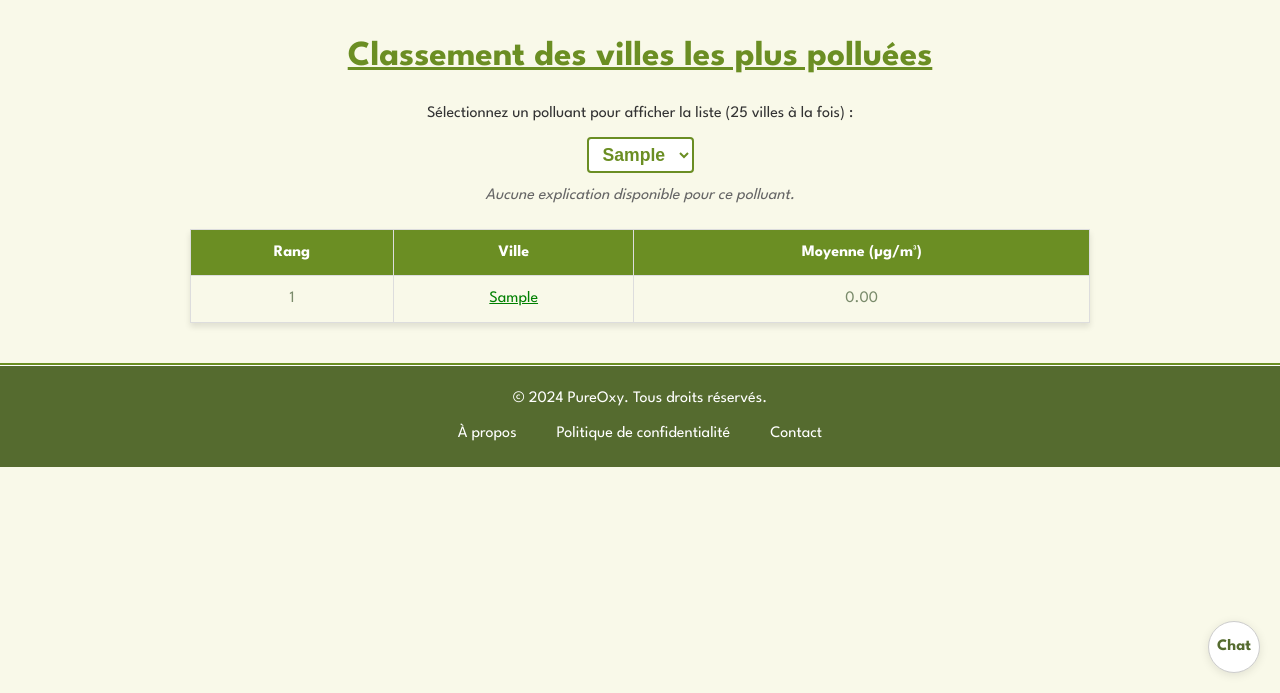
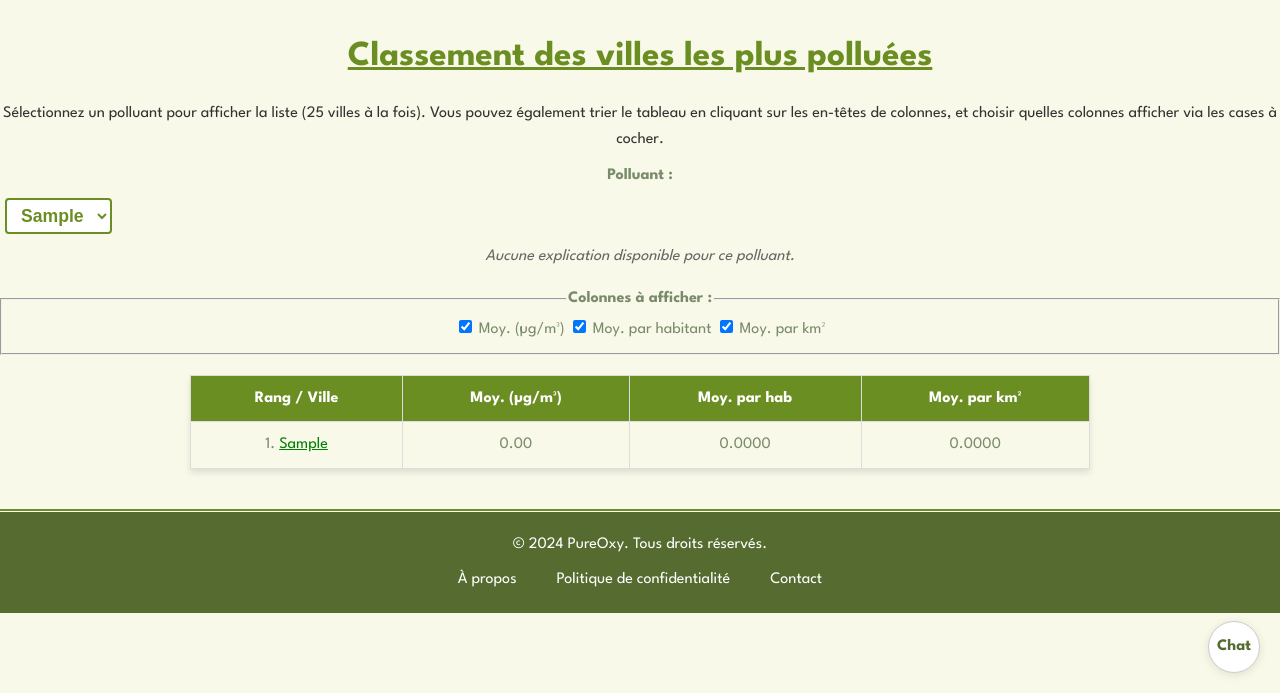
Before and after one commit to Anthony2210/PureOxy, a PHP site: page /PUREOXY/pages/donnees_nationales.php in a window 1280 px wide. Shown: the part 107-800 px from the top of the page. Run offline with PHP 8.4, Linux system fonts and the light colour scheme; tables that the repository leaves empty or names only in its code hold one stand-in row (values such as "Sample post").

Commit message:
ajout de 2 moyennes au classement

```diff
--- a/pages/donnees_nationales.php
+++ b/pages/donnees_nationales.php
@@ -3,49 +3,62 @@ session_start();
 include '../bd/bd.php';
 
 /**
- * 1) Récupération du classement global, ordonné par polluant, puis par avg_value (desc).
- *    On joint donnees_villes pour récupérer le nom de la ville.
+ * Étape 1 : Récupération du classement global
+ * ------------------------------------------
+ * - Jointure entre moy_pollution_villes (m) et donnees_villes (v)
+ * - On récupère la valeur moyenne (avg_value), la ville, et les deux ratios (avg_par_habitant, avg_par_km2)
+ * - On classe par polluant, puis par la valeur moyenne décroissante
  */
 $sql = "
-    SELECT m.id_ville,
-           m.pollutant,
-           m.avg_value,
-           v.ville AS city
+    SELECT
+        m.id_ville,
+        m.pollutant,
+        m.avg_value,
+        m.avg_par_habitant,
+        m.avg_par_km2,
+        v.ville AS city
     FROM moy_pollution_villes AS m
-    JOIN donnees_villes AS v ON m.id_ville = v.id_ville
+    JOIN donnees_villes AS v
+        ON m.id_ville = v.id_ville
     ORDER BY m.pollutant, m.avg_value DESC
 ";
 $result = $conn->query($sql);
 
 /**
- * 2) Stockage des données dans $rankingData sous la forme :
- *    $rankingData['NO2'] = [
- *       [ 'city' => 'Paris', 'avg_val' => 50.2 ],
- *       [ 'city' => 'Lyon',  'avg_val' => 47.1 ],
- *       ...
- *    ];
- *
- * On ignore le polluant "C6H6" (benzène) en le filtrant dans la boucle.
+ * Étape 2 : Stockage des données dans $rankingData
+ * -----------------------------------------------
+ * - On ignore éventuellement le polluant 'C6H6' si on ne veut pas l'afficher
+ * - Structure finale : $rankingData['NO2'] = [
+ *     [ 'city' => 'Paris', 'avg_val' => 12.34, 'avg_hab' => 0.01, 'avg_km2' => 0.45 ],
+ *     ...
+ *   ];
  */
 $rankingData = [];
 if ($result && $result->num_rows > 0) {
     while ($row = $result->fetch_assoc()) {
         $pollutant = $row['pollutant'];
 
-        // Ignorer C6H6
+        // Option : ignorer un polluant particulier, ex. 'C6H6'
         if ($pollutant === 'C6H6') {
             continue;
         }
 
-        $city   = $row['city'];
+        // Conversion en float
         $avgVal = (float) $row['avg_value'];
+        $avgHab = (float) $row['avg_par_habitant'];
+        $avgKm2 = (float) $row['avg_par_km2'];
 
+        // Création du tableau si inexistant
         if (!isset($rankingData[$pollutant])) {
             $rankingData[$pollutant] = [];
         }
+
+        // Ajout d'un enregistrement
         $rankingData[$pollutant][] = [
-            'city'    => $city,
-            'avg_val' => $avgVal
+            'city'    => $row['city'],
+            'avg_val' => $avgVal,
+            'avg_hab' => $avgHab,
+            'avg_km2' => $avgKm2
         ];
     }
 }
@@ -57,77 +70,122 @@ if ($result && $result->num_rows > 0) {
     <title>PureOxy - Données Nationales</title>
     <!-- Polices Google -->
     <link href="https://fonts.googleapis.com/css2?family=League+Spartan:wght@400;700&family=Open+Sans:wght@400;700&display=swap" rel="stylesheet">
-    <!-- Styles de Base -->
+
+    <!-- Feuilles de style -->
     <link rel="stylesheet" href="../styles/base.css">
-    <!-- Styles pour l'En-tête -->
     <link rel="stylesheet" href="../styles/includes.css">
-    <!-- Styles pour le classement -->
     <link rel="stylesheet" href="../styles/classement.css">
-    <!-- Styles pour les Boutons -->
     <link rel="stylesheet" href="../styles/boutons.css">
 </head>
 <body>
+
 <?php include '../includes/header.php'; ?>
 
 <section id="classement">
     <h2>Classement des villes les plus polluées</h2>
-    <p>Sélectionnez un polluant pour afficher la liste (25 villes à la fois) :</p>
+    <p>
+        Sélectionnez un polluant pour afficher la liste (25 villes à la fois).
+        Vous pouvez également trier le tableau en cliquant sur les en-têtes de colonnes,
+        et choisir quelles colonnes afficher via les cases à cocher.
+    </p>
 
     <!-- Menu déroulant pour choisir le polluant -->
-    <select id="pollutant-select">
-        <?php
-        // Liste des polluants présents dans $rankingData
-        $pollutantsList = array_keys($rankingData);
-        foreach ($pollutantsList as $poll) {
-            echo '<option value="'.htmlspecialchars($poll).'">'.htmlspecialchars($poll).'</option>';
-        }
-        ?>
-    </select>
+    <label for="pollutant-select" style="font-weight: bold;">Polluant :</label>
+    <select id="pollutant-select" style="margin-left: 5px;"></select>
 
-    <!-- Paragraphe qui affiche l'explication du polluant sélectionné -->
+    <!-- Paragraphe d'explication du polluant -->
     <p id="pollutant-info" style="font-style: italic; color: #666; margin-top: 5px;">
-        <!-- Le texte sera injecté par JS -->
+        <!-- Le texte sera mis à jour en JavaScript -->
     </p>
 
-    <!-- Conteneur où s'affiche le classement -->
+    <!-- Cases à cocher pour afficher/masquer les colonnes -->
+    <fieldset id="columns-choices" style="margin: 1em 0;">
+        <legend style="font-weight: bold;">Colonnes à afficher :</legend>
+        <label>
+            <input type="checkbox" id="chkAvgVal" checked>
+            Moy. (µg/m³)
+        </label>
+        <label>
+            <input type="checkbox" id="chkAvgHab" checked>
+            Moy. par habitant
+        </label>
+        <label>
+            <input type="checkbox" id="chkAvgKm2" checked>
+            Moy. par km²
+        </label>
+    </fieldset>
+
+    <!-- Conteneur du tableau de classement -->
     <div id="rankingContainer"></div>
 
-    <!-- Bouton "Voir plus" -->
-    <button id="loadMoreButton" class="btn-voir-plus" style="display: none;">Voir plus</button>
+    <!-- Bouton "Voir plus" pour la pagination -->
+    <button id="loadMoreButton" class="btn-voir-plus" style="display: none;">
+        Voir plus
+    </button>
+</section>
 
-    <!-- Passage des données PHP -> JS -->
-    <script>
-        // Données du classement
+<script>
+    (function() {
+        /**************************************************************
+         * 1) Données du classement (récupérées en PHP, passées en JSON)
+         **************************************************************/
         var rankingData = <?php echo json_encode($rankingData, JSON_HEX_TAG | JSON_HEX_AMP | JSON_UNESCAPED_UNICODE); ?>;
 
-        // Petites explications sur chaque polluant
+        /**************************************************************
+         * 2) Explications textuelles pour certains polluants
+         **************************************************************/
         var pollutantExplanations = {
             'NO2':  "Le NO2 (Dioxyde d'azote) est un gaz irritant émis notamment par le trafic routier.",
-            'PM10': "Particules de diamètre < 10 micromètres. Principales sources : transport, industries.",
-            'PM2.5':"Particules fines < 2,5 micromètres, encore plus dangereuses pour la santé.",
+            'PM10': "Particules de diamètre < 10 µm. Principales sources : transport, industries, etc.",
+            'PM2.5':"Particules fines < 2,5 µm, encore plus dangereuses pour la santé.",
             'SO2':  "Le dioxyde de soufre (SO2) provient surtout de la combustion de charbon et de pétrole.",
             'O3':   "L'ozone troposphérique (O3) se forme par réaction photochimique, surtout en été."
-            // Ajoutez d'autres polluants si besoin
         };
-    </script>
-</section>
 
-<!-- Script JS inline pour gérer l'affichage -->
-<script>
-    (function() {
-        // Variables globales pour la pagination
-        let currentPollutant = null;
-        let currentOffset = 0;
-        const pageSize = 25;
+        /**************************************************************
+         * 3) Variables globales et références DOM
+         **************************************************************/
+        let currentPollutant = null;    // polluant en cours d'affichage
+        let currentOffset = 0;          // pagination : combien de villes déjà affichées
+        const pageSize = 25;            // nombre de villes à afficher par "page"
 
-        // Références DOM
+        let sortColumn = null;          // colonne utilisée pour trier ("city", "avg_val", "avg_hab", "avg_km2")
+        let sortAsc = true;             // sens du tri : croissant (true) ou décroissant (false)
+
+        // Récupération des éléments du DOM
         const pollutantSelect = document.getElementById('pollutant-select');
         const rankingContainer = document.getElementById('rankingContainer');
         const loadMoreButton   = document.getElementById('loadMoreButton');
         const pollutantInfo    = document.getElementById('pollutant-info');
 
-        // Fonction pour afficher l'explication du polluant
+        // Cases à cocher
+        const chkAvgVal = document.getElementById('chkAvgVal');
+        const chkAvgHab = document.getElementById('chkAvgHab');
+        const chkAvgKm2 = document.getElementById('chkAvgKm2');
+
+        /**************************************************************
+         * 4) Initialisation du menu déroulant des polluants
+         **************************************************************/
+        const allPolls = Object.keys(rankingData);
+        if (allPolls.length === 0) {
+            pollutantSelect.innerHTML = '<option>Aucun polluant</option>';
+        } else {
+            let optionsHtml = '';
+            allPolls.forEach(p => {
+                optionsHtml += `<option value="${p}">${p}</option>`;
+            });
+            pollutantSelect.innerHTML = optionsHtml;
+            currentPollutant = allPolls[0]; // on prend le premier polluant par défaut
+        }
+
+        /**************************************************************
+         * 5) Fonction pour afficher une explication sur le polluant
+         **************************************************************/
         function updatePollutantExplanation(poll) {
+            if (!poll) {
+                pollutantInfo.textContent = '';
+                return;
+            }
             if (!pollutantExplanations[poll]) {
                 pollutantInfo.textContent = "Aucune explication disponible pour ce polluant.";
             } else {
@@ -135,75 +193,153 @@ if ($result && $result->num_rows > 0) {
             }
         }
 
-        // Fonction pour afficher le classement
+        /**************************************************************
+         * 6) Fonction de tri des données
+         **************************************************************/
+        function sortRows(rows) {
+            if (!sortColumn) {
+                return rows; // pas de tri si sortColumn est null
+            }
+
+            // On copie le tableau pour ne pas modifier l'original
+            const sorted = rows.slice();
+
+            // Tri personnalisé
+            sorted.sort((a, b) => {
+                let va, vb;
+
+                if (sortColumn === 'city') {
+                    va = a.city.toLowerCase();
+                    vb = b.city.toLowerCase();
+                } else {
+                    // "avg_val", "avg_hab", "avg_km2"
+                    va = a[sortColumn];
+                    vb = b[sortColumn];
+                }
+
+                if (va < vb) return sortAsc ? -1 : 1;
+                if (va > vb) return sortAsc ? 1 : -1;
+                return 0;
+            });
+
+            return sorted;
+        }
+
+        /**************************************************************
+         * 7) Rendu du tableau (avec pagination et colonnes dynamiques)
+         **************************************************************/
         function renderRanking() {
+            // Vérifier si on a des données pour le polluant sélectionné
             if (!currentPollutant || !rankingData[currentPollutant]) {
                 rankingContainer.innerHTML = '<p>Aucune donnée pour ce polluant.</p>';
                 loadMoreButton.style.display = 'none';
                 return;
             }
 
-            // On récupère toutes les lignes de la ville
-            const allRows = rankingData[currentPollutant];
-            // On slice pour n'en prendre que "currentOffset + pageSize"
+            // Récupérer les enregistrements et appliquer le tri
+            let allRows = rankingData[currentPollutant];
+            allRows = sortRows(allRows);
+
+            // Gestion de la pagination
             const rowsToDisplay = allRows.slice(0, currentOffset + pageSize);
 
-            // Génération HTML
+            // Colonnes à afficher
+            const showAvgVal = chkAvgVal.checked;
+            const showAvgHab = chkAvgHab.checked;
+            const showAvgKm2 = chkAvgKm2.checked;
+
+            // Construction du tableau HTML
             let html = '<table class="table-classement">';
-            html += '<thead><tr><th>Rang</th><th>Ville</th><th>Moyenne (µg/m³)</th></tr></thead>';
-            html += '<tbody>';
+            html += '<thead><tr>'
+                + '<th onclick="sortBy(\'city\')">Rang / Ville</th>';
 
+            // On propose le tri en cliquant sur les en-têtes
+            if (showAvgVal) {
+                html += '<th onclick="sortBy(\'avg_val\')">Moy. (µg/m³)</th>';
+            }
+            if (showAvgHab) {
+                html += '<th onclick="sortBy(\'avg_hab\')">Moy. par hab</th>';
+            }
+            if (showAvgKm2) {
+                html += '<th onclick="sortBy(\'avg_km2\')">Moy. par km²</th>';
+            }
+            html += '</tr></thead><tbody>';
+
+            // Remplir le tableau
             rowsToDisplay.forEach((item, index) => {
-                // Rang = index + 1 (dans la portion visible)
                 const rangAbsolu = index + 1;
-                // Ville cliquable => lien vers details.php?ville=...
                 const cityLink = `<a href="../fonctionnalites/details.php?ville=${encodeURIComponent(item.city)}">${item.city}</a>`;
 
-                html += `
-                    <tr>
-                        <td>${rangAbsolu}</td>
-                        <td>${cityLink}</td>
-                        <td>${item.avg_val.toFixed(2)}</td>
-                    </tr>
-                `;
+                html += `<tr>`;
+                // On fusionne Rang et Ville dans une seule colonne pour simplifier
+                html += `<td>${rangAbsolu}. ${cityLink}</td>`;
+
+                if (showAvgVal) {
+                    html += `<td>${item.avg_val.toFixed(2)}</td>`;
+                }
+                if (showAvgHab) {
+                    html += `<td>${item.avg_hab.toFixed(4)}</td>`;
+                }
+                if (showAvgKm2) {
+                    html += `<td>${item.avg_km2.toFixed(4)}</td>`;
+                }
+
+                html += `</tr>`;
             });
 
             html += '</tbody></table>';
             rankingContainer.innerHTML = html;
 
-            // Gérer la visibilité du bouton "Voir plus"
+            // Gestion du bouton "Voir plus"
             if (rowsToDisplay.length < allRows.length) {
-                // Il reste encore des villes à afficher
                 loadMoreButton.style.display = 'inline-block';
             } else {
-                // Tout est affiché
                 loadMoreButton.style.display = 'none';
             }
         }
 
+        /**************************************************************
+         * 8) Fonction de tri (cliquable sur en-tête)
+         **************************************************************/
+        // On rattache cette fonction à window pour y accéder via onclick="sortBy('avg_val')"
+        window.sortBy = function(colKey) {
+            // Si on reclique sur la même colonne, on inverse le sens
+            if (sortColumn === colKey) {
+                sortAsc = !sortAsc;
+            } else {
+                // On change de colonne, on se met en ordre croissant
+                sortColumn = colKey;
+                sortAsc = true;
+            }
+            // On reconstruit le tableau
+            renderRanking();
+        };
+
+        /**************************************************************
+         * 9) Écouteurs d'événements
+         **************************************************************/
         // Changement de polluant
         pollutantSelect.addEventListener('change', function() {
             currentPollutant = this.value;
-            currentOffset = 0;  // On repart de zéro
+            currentOffset = 0; // on réinitialise la pagination
             updatePollutantExplanation(currentPollutant);
             renderRanking();
         });
 
-        // Clic sur "Voir plus" => on incrémente l'offset
+        // Bouton "Voir plus" => on augmente l'offset
         loadMoreButton.addEventListener('click', function() {
             currentOffset += pageSize;
             renderRanking();
         });
 
-        // Initialisation : on prend le premier polluant par défaut
-        const allPolls = Object.keys(rankingData);
-        if (pollutantSelect.value) {
-            currentPollutant = pollutantSelect.value;
-        } else if (allPolls.length > 0) {
-            currentPollutant = allPolls[0];
-        }
+        // Cases à cocher => on refait le rendu (colonnes affichées)
+        chkAvgVal.addEventListener('change', renderRanking);
+        chkAvgHab.addEventListener('change', renderRanking);
+        chkAvgKm2.addEventListener('change', renderRanking);
 
-        // Met à jour le sous-texte du polluant et affiche le classement
+        /**************************************************************
+         * 10) Initialisation au chargement
+         **************************************************************/
         if (currentPollutant) {
             updatePollutantExplanation(currentPollutant);
         }
```
